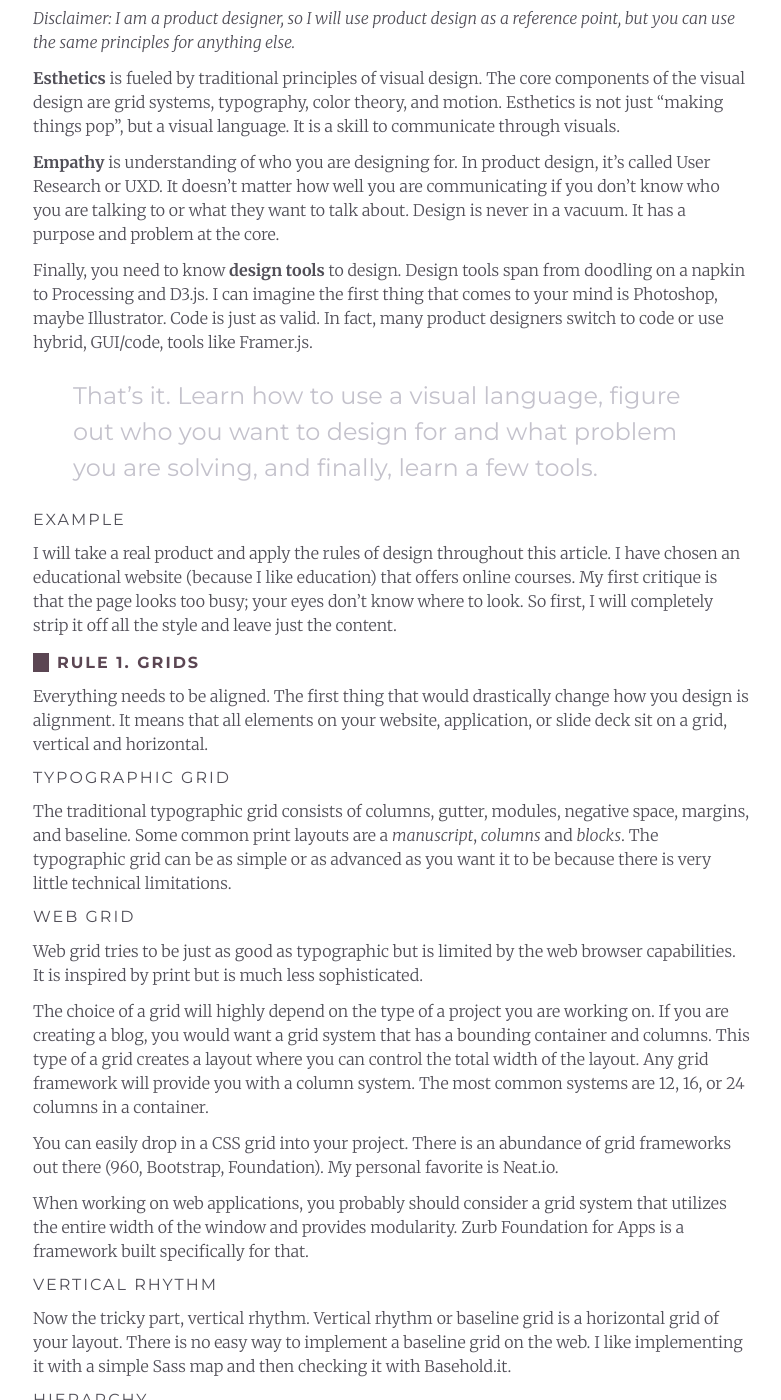
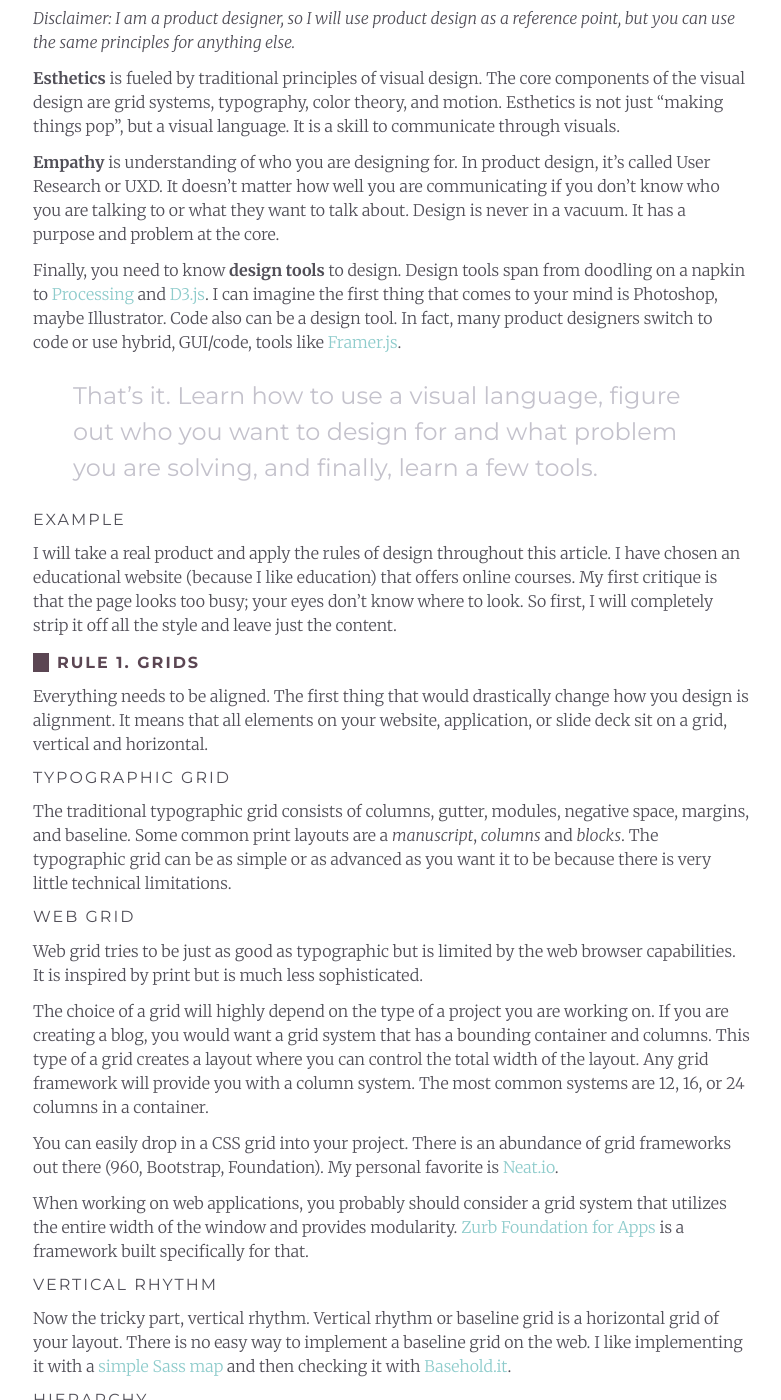
Before and after one commit to peterwiebe/riacarmin, a Jekyll site: the page built from _posts/2016-05-25-design-for-programmers.md, in a window 1280 px wide and 1400 px high, scrolled down 555 px. Shown: the whole window, without its empty margins (63-844 px from the left). Built offline with Jekyll 4.4.1, drawn with Linux system fonts in a browser that asks for light colours; a style sheet for code colours, icons or effects is not loaded; some of the changed lines change nothing that is shown; some of the changed text lies outside the part shown.

Commit message:
meh pt.2

```diff
--- a/_posts/2016-05-25-design-for-programmers.md
+++ b/_posts/2016-05-25-design-for-programmers.md
@@ -22,7 +22,7 @@ _Disclaimer: I am a product designer, so I will use product design as a referenc
 
 **Empathy** is understanding of who you are designing for. In product design, it's called User Research or UXD. It doesn't matter how well you are communicating if you don't know who you are talking to or what they want to talk about. Design is never in a vacuum. It has a purpose and problem at the core.
 
-Finally, you need to know **design tools** to design. Design tools span from doodling on a napkin to Processing and D3.js. I can imagine the first thing that comes to your mind is Photoshop, maybe Illustrator. Code is just as valid. In fact, many product designers switch to code or use hybrid, GUI/code, tools like Framer.js.
+Finally, you need to know **design tools** to design. Design tools span from doodling on a napkin to [Processing](https://p5js.org/) and [D3.js](https://d3js.org/). I can imagine the first thing that comes to your mind is Photoshop, maybe Illustrator. Code also can be a design tool. In fact, many product designers switch to code or use hybrid, GUI/code, tools like [Framer.js](http://framerjs.com/).
 
 >That's it. Learn how to use a visual language, figure out who you want to design for and what problem you are solving, and finally, learn a few tools.
 
@@ -43,13 +43,13 @@ Web grid tries to be just as good as typographic but is limited by the web brows
 
 The choice of a grid will highly depend on the type of a project you are working on. If you are creating a blog, you would want a grid system that has a bounding container and columns. This type of a grid creates a layout where you can control the total width of the layout. Any grid framework will provide you with a column system. The most common systems are 12, 16, or 24 columns in a container.
 
-You can easily drop in a CSS grid into your project. There is an abundance of grid frameworks out there (960, Bootstrap, Foundation). My personal favorite is Neat.io.
+You can easily drop in a CSS grid into your project. There is an abundance of grid frameworks out there (960, Bootstrap, Foundation). My personal favorite is [Neat.io](http://neat.bourbon.io/).
 
-When working on web applications, you probably should consider a grid system that utilizes the entire width of the window and provides modularity. Zurb Foundation for Apps is a framework built specifically for that.
+When working on web applications, you probably should consider a grid system that utilizes the entire width of the window and provides modularity. [Zurb Foundation for Apps](http://foundation.zurb.com/apps.html) is a framework built specifically for that.
 
 #### Vertical rhythm
 
-Now the tricky part, vertical rhythm. Vertical rhythm or baseline grid is a horizontal grid of your layout. There is no easy way to implement a baseline grid on the web. I like implementing it with a simple Sass map and then checking it with Basehold.it.
+Now the tricky part, vertical rhythm. Vertical rhythm or baseline grid is a horizontal grid of your layout. There is no easy way to implement a baseline grid on the web. I like implementing it with a [simple Sass map](https://scotch.io/tutorials/aesthetic-sass-3-typography-and-vertical-rhythm) and then checking it with [Basehold.it](http://basehold.it/).
 
 #### Hierarchy
 
@@ -83,13 +83,15 @@ Like any creative field, color schemes are affected my trends. Just like in fash
 
 When in doubt always use a grey scale with an accent color. Purple is definitely on the rise.
 
+<p class="text__caption">Trending color schemes.</p>
+
 #### Color inspiration
 
 Unlike traditional graphic design, colors used on the web and mobile products are usually more reserved. You want to keep usability in mind, and choose high contrast schemes and use colors as part of the visual language. For example, you will probably have one or more accent colors that mean that an element is actionable. You don't want to confuse the user by using the same color on actionable (e.g. buttons) and static (e.g. text) elements.
 
-- Check out Awwwards for some distilled color inspiration for UI (keep project orientation in mind)
-- Pantone color of the year, color books, Pantone nerd blogs (tinypmsmatch.tumblr.com/)
-- take a picture and analyse with Adobe Color (http://www.poppin.com/)
+- Check out [Awwwards](http://www.awwwards.com/) for some distilled color inspiration for UI (keep project orientation in mind)
+- Pantone color of the year, color books, [Pantone nerd blogs](http://tinypmsmatch.tumblr.com/)
+- Take photos of cools stuff, especially industrial design, and analyse with [Adobe Color](color.adobe.com/)
 
 #### Color schemes
 
```
Also changed, not shown: 1 other file.
